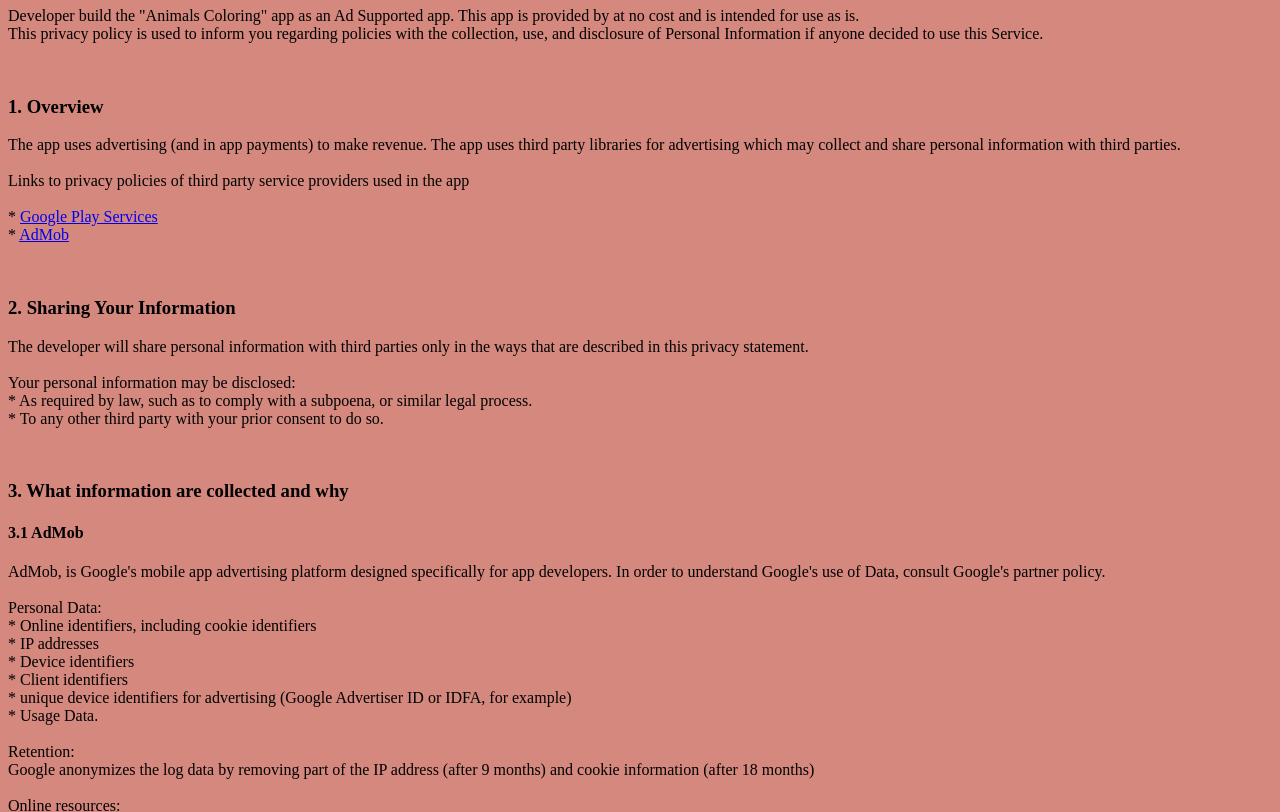
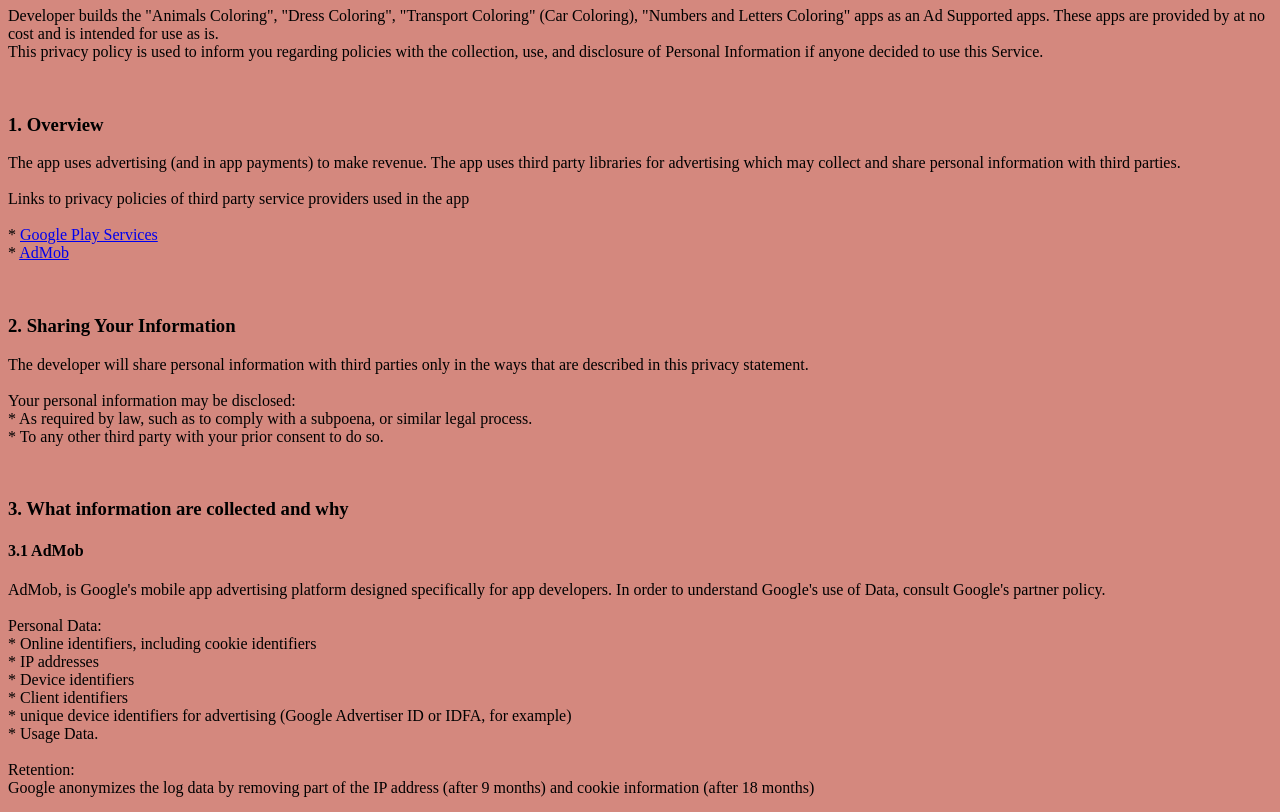
Before and after one commit to KukusikiBabasiki/colorings, a plain HTML site: page privacy_policy_animals_coloring.html in a window 1280 px wide. Shown: the part 73-885 px from the top of the page. Drawn offline with Linux system fonts and the light colour scheme.

Commit message:
Update privacy_policy_animals_coloring.html

```diff
--- a/privacy_policy_animals_coloring.html
+++ b/privacy_policy_animals_coloring.html
@@ -11,7 +11,7 @@
 
     <div>
         <h1>Privacy Policy</h1>
-        <p>Developer build the "Animals Coloring" app as an Ad Supported app. This app is provided by at
+        <p>Developer builds the "Animals Coloring", "Dress Coloring", "Transport Coloring" (Car Coloring), "Numbers and Letters Coloring" apps as an Ad Supported apps. These apps are provided by at
             no cost and is intended for use as is.<br>
             This privacy policy is used to inform you regarding policies with the collection, use, and
             disclosure of Personal Information if anyone decided to use this Service.</p><br>
```
